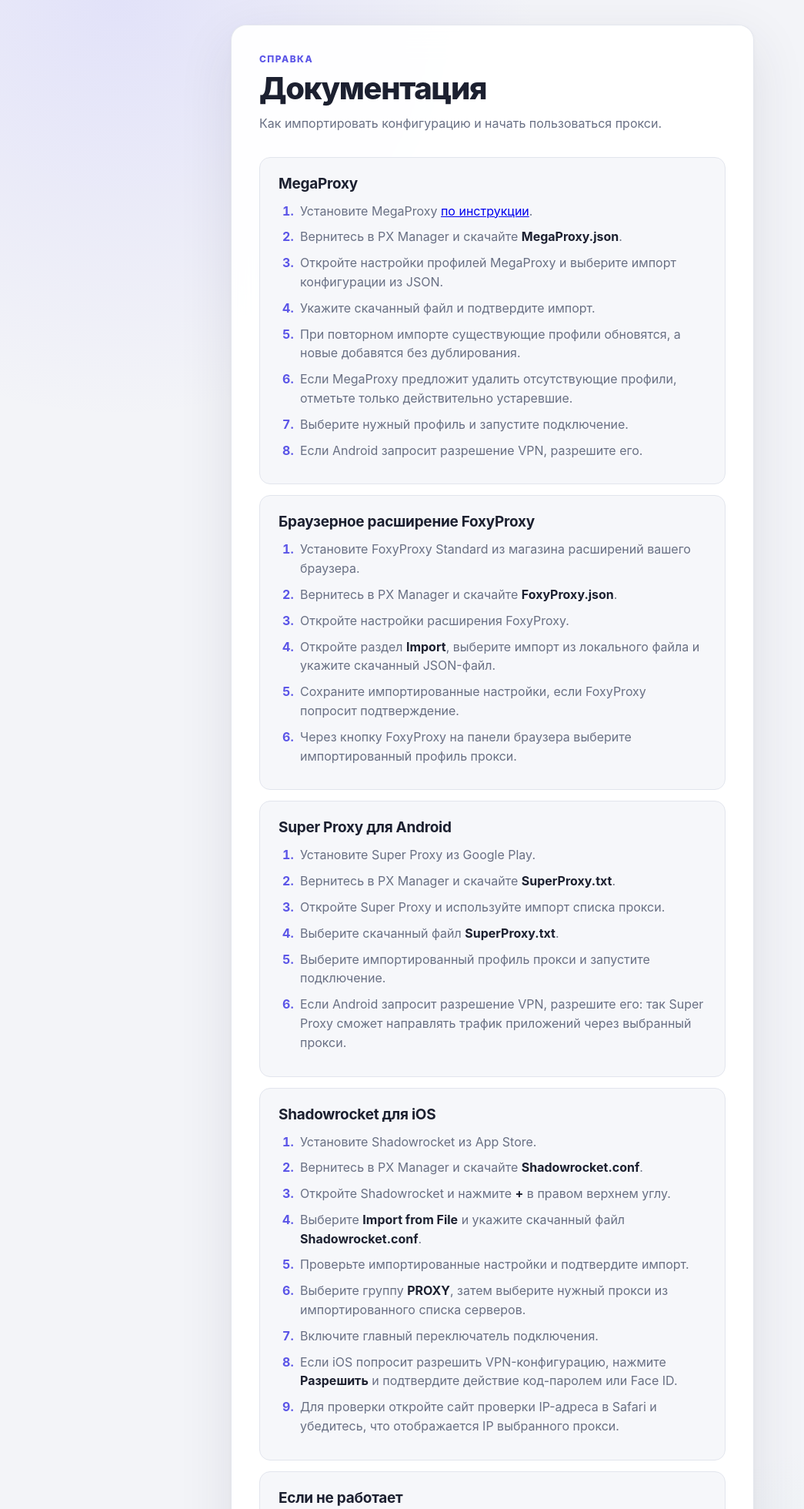
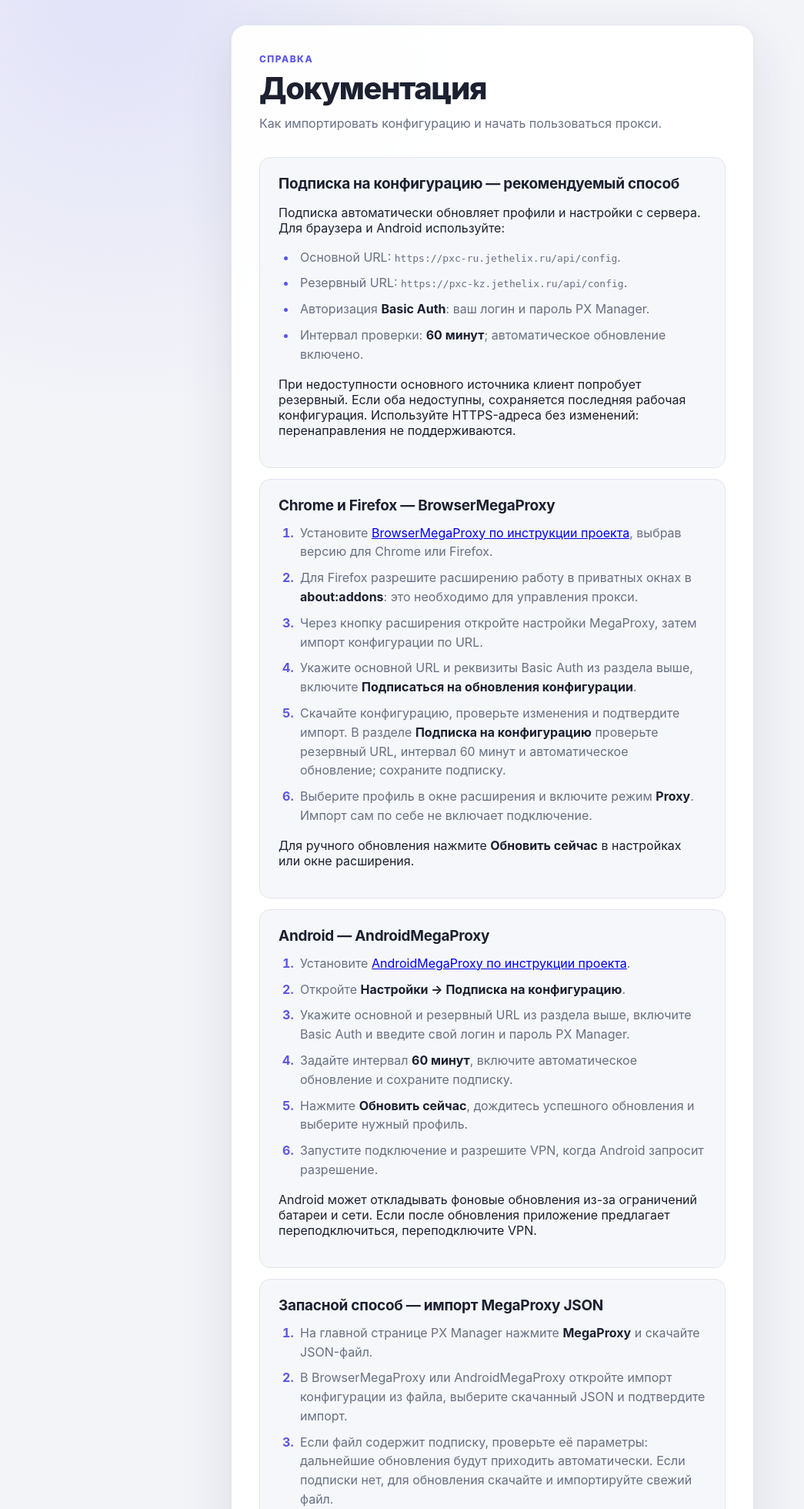
Before and after one commit to andre487/px-manager, a Python web app: template templates/doc.html in a window 1280 px wide. Shown: the top 1960 px of the page at 77% size, without its empty margins (0-1045 px from the left). Run offline with Jinja, Linux system fonts and the light colour scheme; the template is opened without the code that fills it, so the values that code supplies are empty.

Commit message:
Add new docs

```diff
--- a/templates/doc.html
+++ b/templates/doc.html
@@ -16,41 +16,53 @@
     <p class="page-lead">Как импортировать конфигурацию и начать пользоваться прокси.</p>
 
     <section class="doc-section">
-      <h2>MegaProxy</h2>
-      <ol>
-        <li>Установите MegaProxy <a href="https://github.com/andre487/AndroidMegaProxy/blob/main/docs/ru/installation.md">по инструкции</a>.</li>
-        <li>Вернитесь в PX Manager и скачайте <strong>MegaProxy.json</strong>.</li>
-        <li>Откройте настройки профилей MegaProxy и выберите импорт конфигурации из JSON.</li>
-        <li>Укажите скачанный файл и подтвердите импорт.</li>
-        <li>При повторном импорте существующие профили обновятся, а новые добавятся без дублирования.</li>
-        <li>Если MegaProxy предложит удалить отсутствующие профили, отметьте только действительно устаревшие.</li>
-        <li>Выберите нужный профиль и запустите подключение.</li>
-        <li>Если Android запросит разрешение VPN, разрешите его.</li>
-      </ol>
+      <h2>Подписка на конфигурацию — рекомендуемый способ</h2>
+      <p>Подписка автоматически обновляет профили и настройки с сервера. Для браузера и Android используйте:</p>
+      <ul>
+        <li>Основной URL: <code>https://pxc-ru.jethelix.ru/api/config</code>.</li>
+        <li>Резервный URL: <code>https://pxc-kz.jethelix.ru/api/config</code>.</li>
+        <li>Авторизация <strong>Basic Auth</strong>: ваш логин и пароль PX Manager.</li>
+        <li>Интервал проверки: <strong>60 минут</strong>; автоматическое обновление включено.</li>
+      </ul>
+      <p>При недоступности основного источника клиент попробует резервный. Если оба недоступны, сохраняется последняя рабочая конфигурация. Используйте HTTPS-адреса без изменений: перенаправления не поддерживаются.</p>
     </section>
 
     <section class="doc-section">
-      <h2>Браузерное расширение FoxyProxy</h2>
+      <h2>Chrome и Firefox — BrowserMegaProxy</h2>
       <ol>
-        <li>Установите FoxyProxy Standard из магазина расширений вашего браузера.</li>
-        <li>Вернитесь в PX Manager и скачайте <strong>FoxyProxy.json</strong>.</li>
-        <li>Откройте настройки расширения FoxyProxy.</li>
-        <li>Откройте раздел <strong>Import</strong>, выберите импорт из локального файла и укажите скачанный JSON-файл.</li>
-        <li>Сохраните импортированные настройки, если FoxyProxy попросит подтверждение.</li>
-        <li>Через кнопку FoxyProxy на панели браузера выберите импортированный профиль прокси.</li>
+        <li>Установите <a href="https://github.com/andre487/BrowserMegaProxy#build-and-install">BrowserMegaProxy по инструкции проекта</a>, выбрав версию для Chrome или Firefox.</li>
+        <li>Для Firefox разрешите расширению работу в приватных окнах в <strong>about:addons</strong>: это необходимо для управления прокси.</li>
+        <li>Через кнопку расширения откройте настройки MegaProxy, затем импорт конфигурации по URL.</li>
+        <li>Укажите основной URL и реквизиты Basic Auth из раздела выше, включите <strong>Подписаться на обновления конфигурации</strong>.</li>
+        <li>Скачайте конфигурацию, проверьте изменения и подтвердите импорт. В разделе <strong>Подписка на конфигурацию</strong> проверьте резервный URL, интервал 60 минут и автоматическое обновление; сохраните подписку.</li>
+        <li>Выберите профиль в окне расширения и включите режим <strong>Proxy</strong>. Импорт сам по себе не включает подключение.</li>
       </ol>
+      <p>Для ручного обновления нажмите <strong>Обновить сейчас</strong> в настройках или окне расширения.</p>
     </section>
 
     <section class="doc-section">
-      <h2>Super Proxy для Android</h2>
+      <h2>Android — AndroidMegaProxy</h2>
       <ol>
-        <li>Установите Super Proxy из Google Play.</li>
-        <li>Вернитесь в PX Manager и скачайте <strong>SuperProxy.txt</strong>.</li>
-        <li>Откройте Super Proxy и используйте импорт списка прокси.</li>
-        <li>Выберите скачанный файл <strong>SuperProxy.txt</strong>.</li>
-        <li>Выберите импортированный профиль прокси и запустите подключение.</li>
-        <li>Если Android запросит разрешение VPN, разрешите его: так Super Proxy сможет направлять трафик приложений через выбранный прокси.</li>
+        <li>Установите <a href="https://github.com/andre487/AndroidMegaProxy#installation">AndroidMegaProxy по инструкции проекта</a>.</li>
+        <li>Откройте <strong>Настройки → Подписка на конфигурацию</strong>.</li>
+        <li>Укажите основной и резервный URL из раздела выше, включите Basic Auth и введите свой логин и пароль PX Manager.</li>
+        <li>Задайте интервал <strong>60 минут</strong>, включите автоматическое обновление и сохраните подписку.</li>
+        <li>Нажмите <strong>Обновить сейчас</strong>, дождитесь успешного обновления и выберите нужный профиль.</li>
+        <li>Запустите подключение и разрешите VPN, когда Android запросит разрешение.</li>
       </ol>
+      <p>Android может откладывать фоновые обновления из-за ограничений батареи и сети. Если после обновления приложение предлагает переподключиться, переподключите VPN.</p>
+    </section>
+
+    <section class="doc-section">
+      <h2>Запасной способ — импорт MegaProxy JSON</h2>
+      <ol>
+        <li>На главной странице PX Manager нажмите <strong>MegaProxy</strong> и скачайте JSON-файл.</li>
+        <li>В BrowserMegaProxy или AndroidMegaProxy откройте импорт конфигурации из файла, выберите скачанный JSON и подтвердите импорт.</li>
+        <li>Если файл содержит подписку, проверьте её параметры: дальнейшие обновления будут приходить автоматически. Если подписки нет, для обновления скачайте и импортируйте свежий файл.</li>
+        <li>Повторный импорт обновляет профили с теми же ID без дублирования. Если клиент предложит удалить отсутствующие профили, отметьте только устаревшие.</li>
+        <li>Выберите профиль и включите подключение.</li>
+      </ol>
+      <p>Файл может содержать пароли: храните его приватно и не пересылайте другим пользователям.</p>
     </section>
 
     <section class="doc-section">
@@ -71,9 +83,10 @@
     <section class="doc-section">
       <h2>Если не работает</h2>
       <ul>
+        <li>Если подписка не обновляется, проверьте URL и реквизиты Basic Auth, затем нажмите <strong>Обновить сейчас</strong>. При ошибке 403 проверьте логин и пароль.</li>
         <li>Если импорт не прошёл, скачайте конфиг заново и повторите импорт со свежим файлом.</li>
         <li>Если прокси не подключается, попробуйте другой импортированный профиль из того же списка.</li>
-        <li>Если трафик браузера не меняется, проверьте, что FoxyProxy включён и выбран импортированный профиль.</li>
+        <li>Если трафик браузера не меняется, проверьте, что в MegaProxy выбран нужный профиль и режим Proxy.</li>
         <li>Если Shadowrocket не видит файл, откройте приложение <strong>Файлы</strong>, найдите <strong>Shadowrocket.conf</strong> в <strong>Загрузках</strong> и отправьте его в Shadowrocket через меню <strong>Поделиться</strong>.</li>
       </ul>
     </section>
```
Also changed, not shown: README.md.
